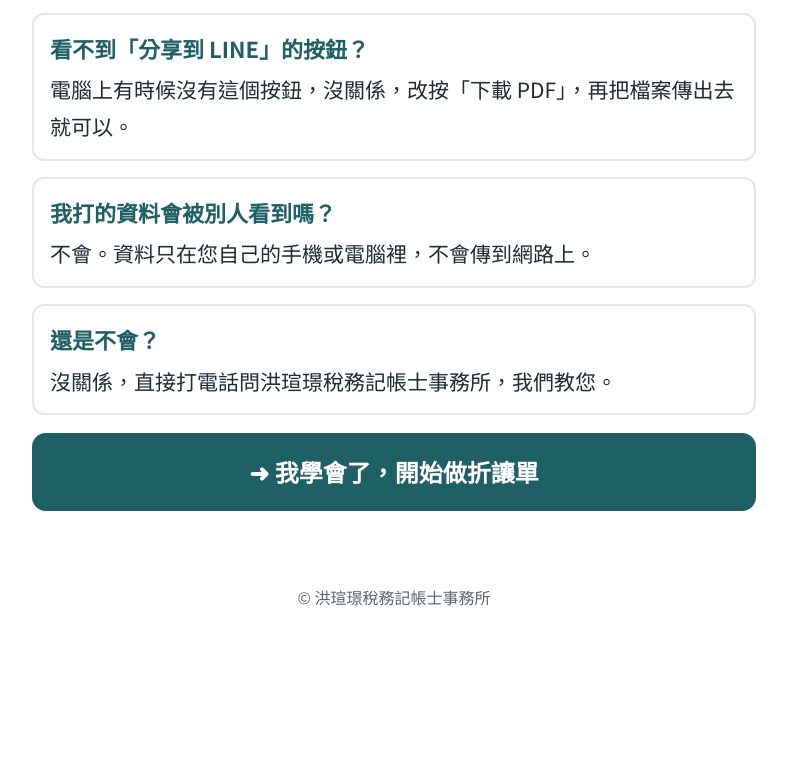
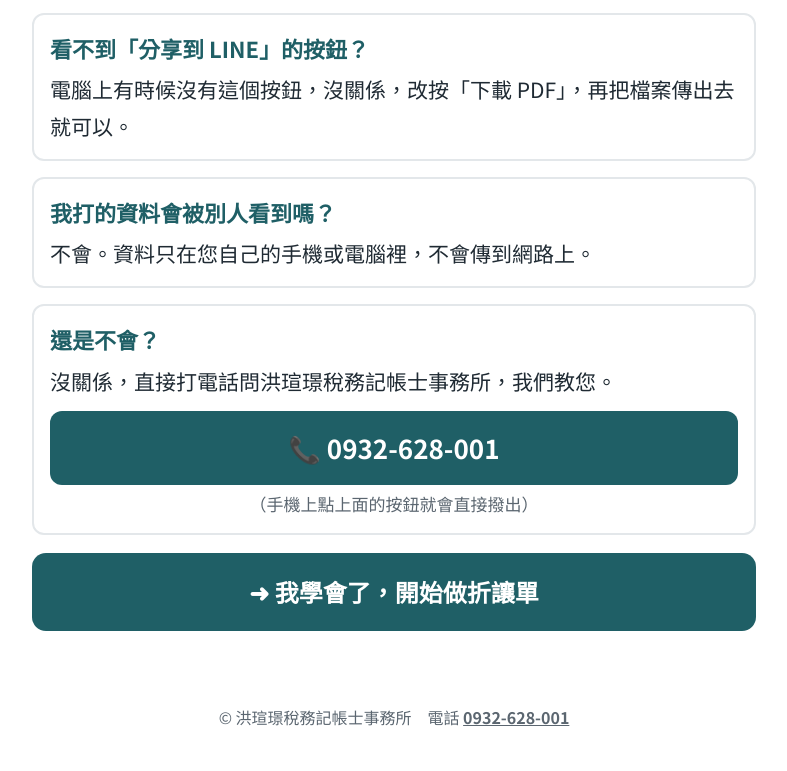
Before and after one commit to cyndi04592/allowance-tool, a plain HTML site: page guide.html in a window 1280 px wide. Shown: the part 4512-5283 px from the top of the page, without its empty margins (246-1033 px from the left). Before the commit the page ends 5163 px from the top, so only its background shows below. Drawn offline with Linux system fonts and the light colour scheme.

Commit message:
加上事務所電話
Co-Authored-By: Claude Opus 5.5 <noreply@anthropic.com>
Claude-Session: https://claude.ai/code/session_01F7deBTNdHQWzbThqaBg8gf

```diff
--- a/guide.html
+++ b/guide.html
@@ -196,11 +196,13 @@
   <div class="qa">
     <b>還是不會？</b>
     沒關係，直接打電話問洪瑄璟稅務記帳士事務所，我們教您。
+    <a href="tel:0932628001" style="display:block;text-align:center;background:#1f5f66;color:#fff;text-decoration:none;font-size:26px;font-weight:700;padding:14px;border-radius:12px;margin-top:12px">📞 0932-628-001</a>
+    <span style="display:block;text-align:center;font-size:17px;color:#5b6670;margin-top:4px">（手機上點上面的按鈕就會直接撥出）</span>
   </div>
 
   <a class="go" href="./">➜ 我學會了，開始做折讓單</a>
 </main>
 
-<footer>© 洪瑄璟稅務記帳士事務所</footer>
+<footer>© 洪瑄璟稅務記帳士事務所　電話 <a href="tel:0932628001" style="color:inherit;font-weight:700">0932-628-001</a></footer>
 </body>
 </html>
```
Also changed, not shown: index.html (+2 -2 lines).
